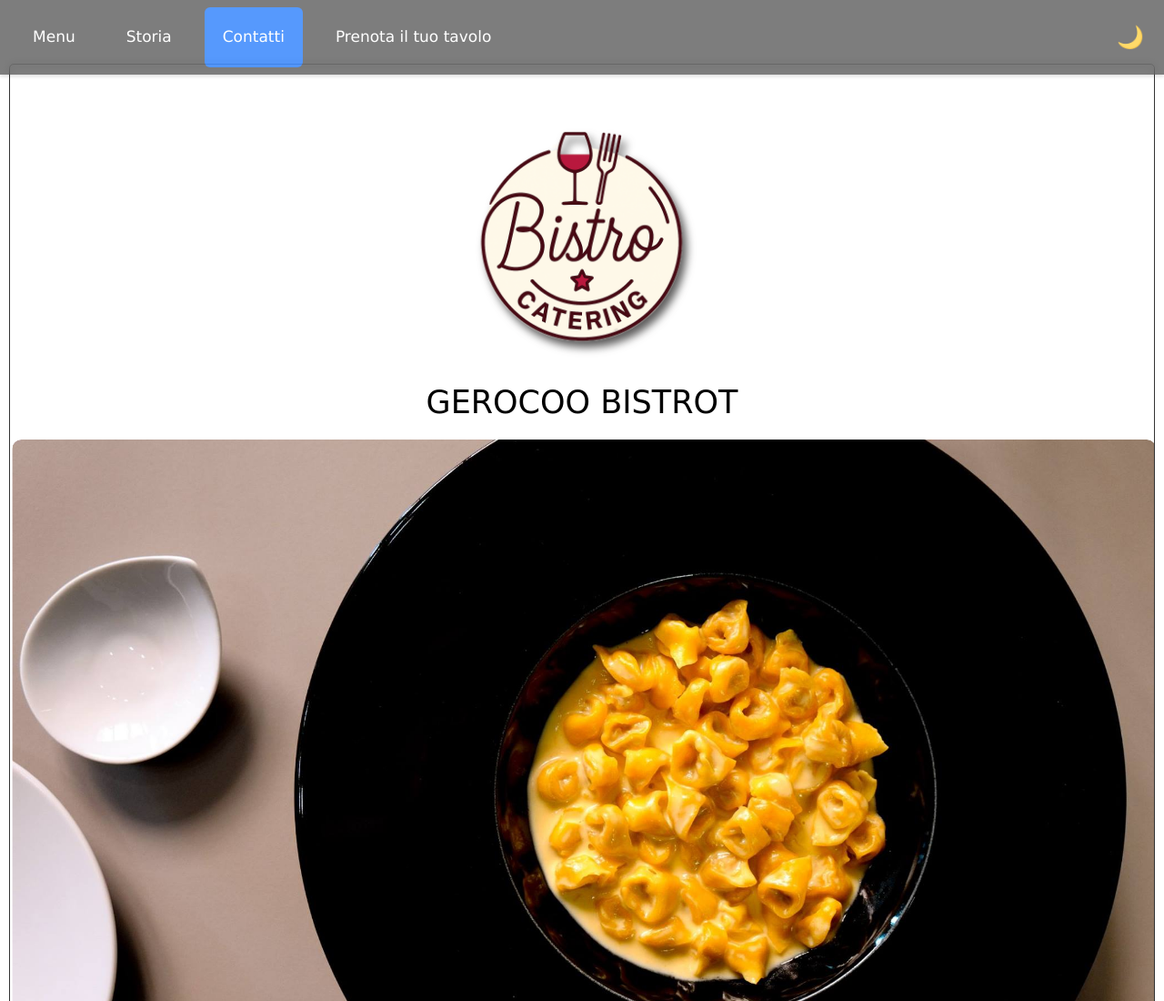
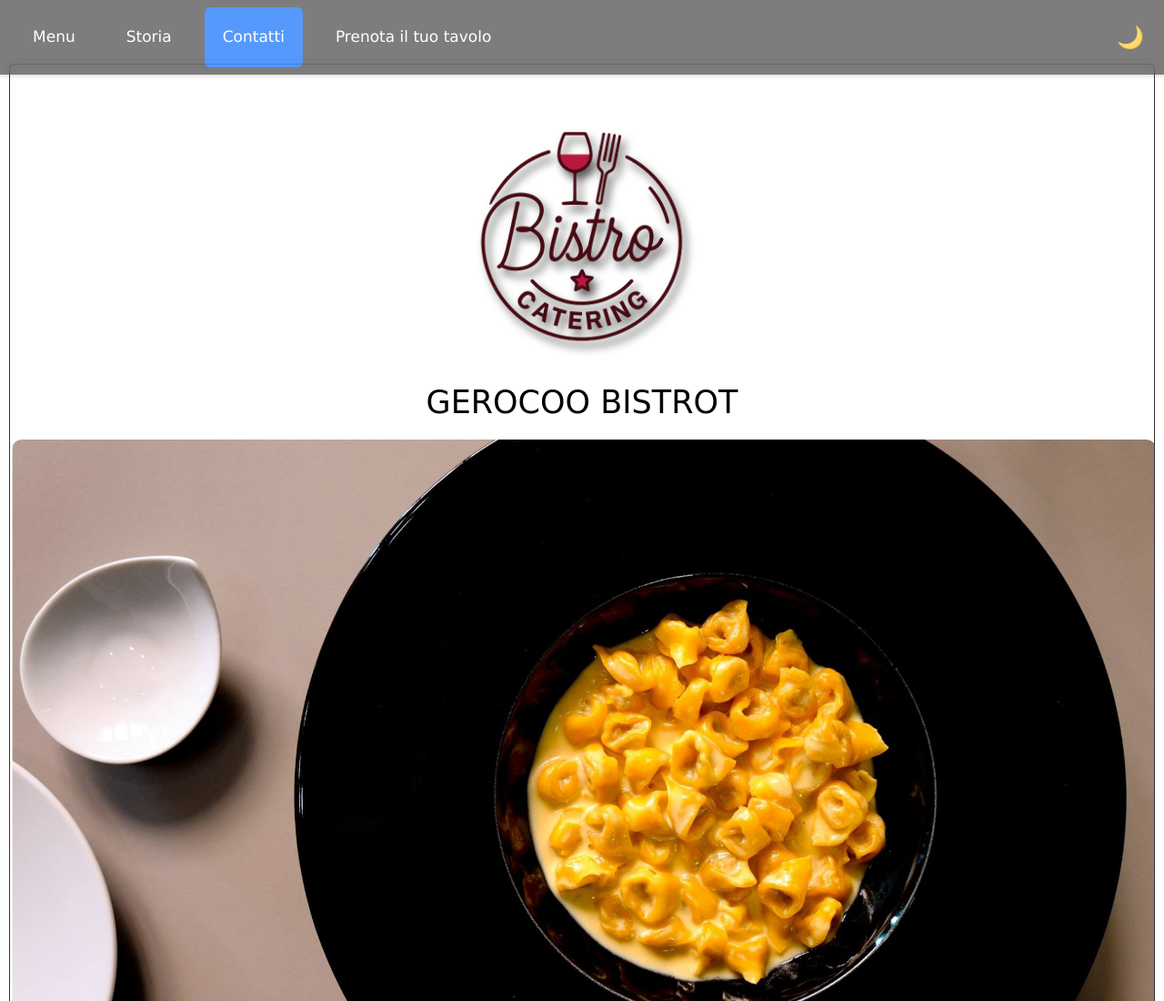
Before and after one commit to Gerocoo/GerocooBistro, a plain HTML site: page index.html in a window 1280 px wide. Shown: the top 1100 px of the page at 91% size. Drawn offline with nearby package versions, Linux system fonts and the light colour scheme.

Commit message:
logo (again and again)

```diff
--- a/index.html
+++ b/index.html
@@ -63,7 +63,7 @@
 <link rel="stylesheet" href="https://unpkg.com/flickity@2/dist/flickity.min.css">
 
     <div style="display: flex; justify-content: center; margin-top: 50px;">
-  <img src="img/logo.png" alt="Bistro Catering Logo" class="logo" />
+  <img src="img/logo1.png" alt="Bistro Catering Logo" class="logo" />
 </div>
   </a>
 </div>
```
Also changed, not shown: img/logo1.png (added).
